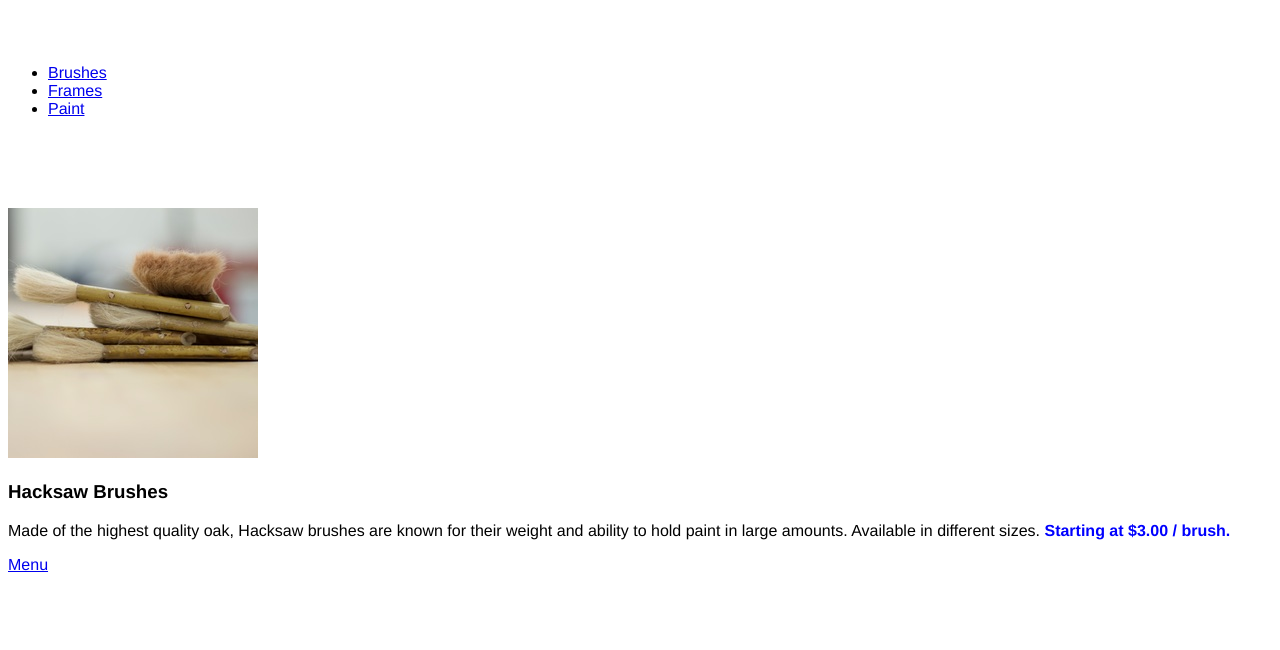
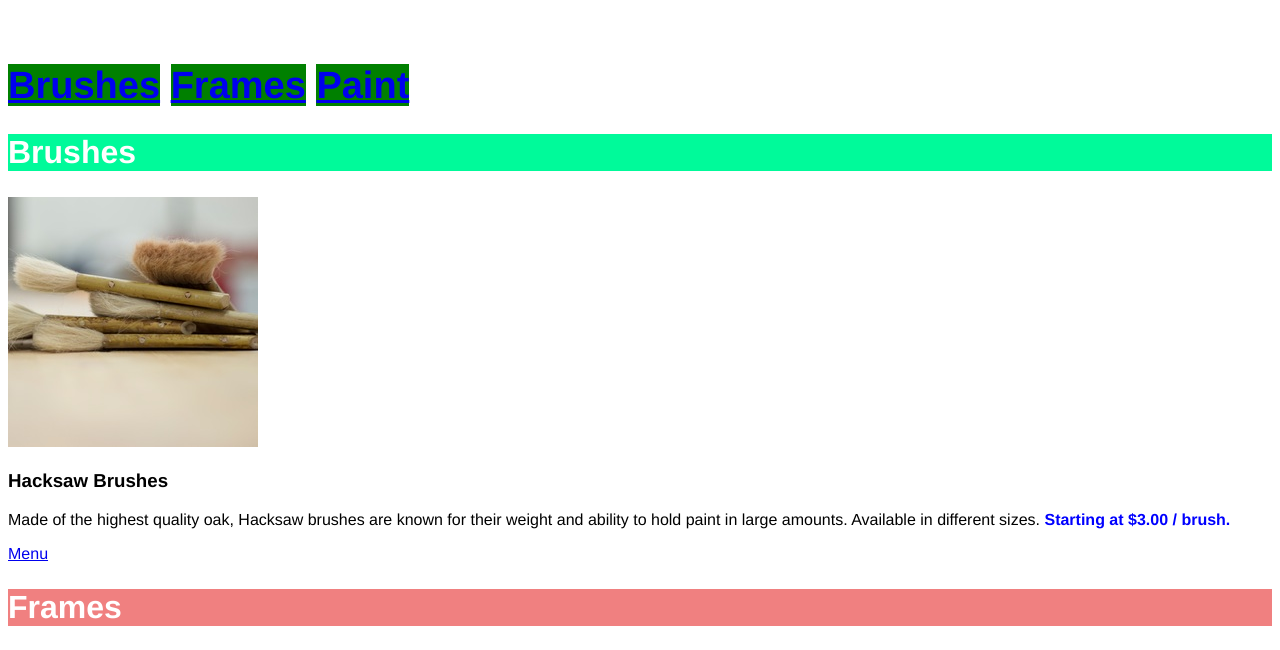
Before and after one commit to kumajelly/prj-rev-bwfs-dasmoto, a plain HTML site: page Dasmoto/index.html in a window 1280 px wide. Shown: the part 300-950 px from the top of the page. Drawn offline with Linux system fonts and the light colour scheme.

Commit message:
updated index.css
~added styling for nav bar (#header-list, li, li a:hover), and consolidated stylings i.e. + .cost {font-weight: bold}

```diff
--- a/Dasmoto/resources/css/index.css
+++ b/Dasmoto/resources/css/index.css
@@ -3,27 +3,41 @@ body {
 }
 h1 {
   font-size: 100px;
+  text-align: center;
   color: khaki;
-  text-align: center;
   background-image: url('../../resources/pattern.jpeg');
 }
 h2 {
   font-size: 32px;
   color: white;
 }
-h2, h3 {
+h2, h3, .cost, #header-list {
   font-weight: bold;
 }
 .cost {
-  font-weight: bold;
   color: blue;
 }
-.brushes {
+#brushes {
   background-color: mediumspringgreen;
 }
-.frames {
+#frames {
   background-color: lightcoral;
 }
-.paint {
+#paint {
   background-color: skyblue;
 }
+#header-list {
+  list-style-type: none;
+  margin: 0;
+  padding: 0;
+  font-size: 38px;
+  color: gray;
+}
+li {
+  display: inline;
+  background-color: green;
+}
+li a:hover {
+  background-color: black;
+  color: white;
+}
```
